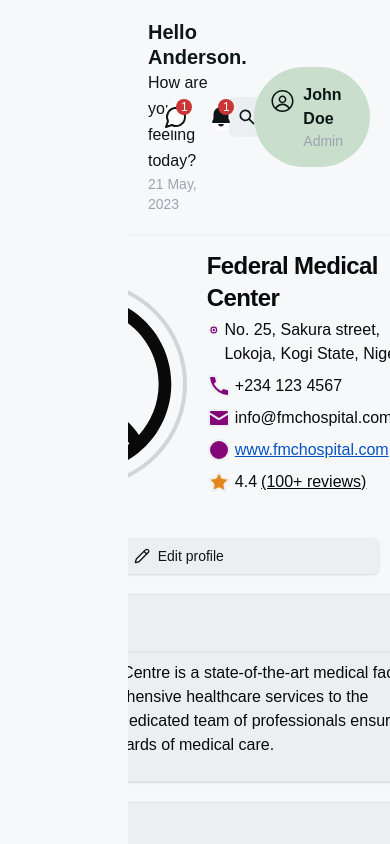
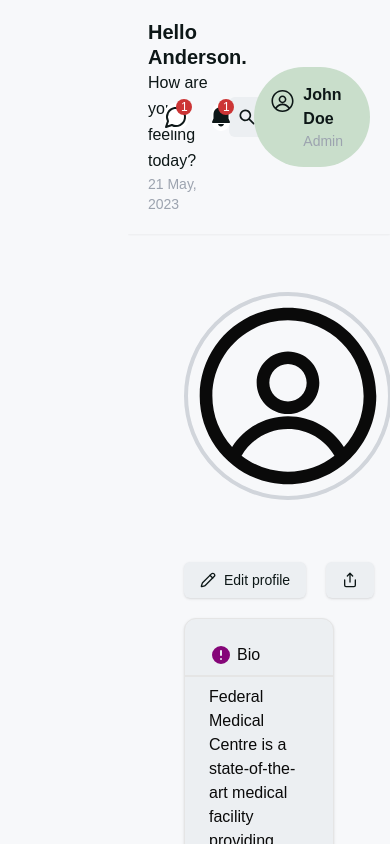
Before and after one commit to MyMedHub-Project/hub-web, a Next.js app: page /dashboard/institution/profile in a window 390 px wide. Shown: the top 844 px of the page. Built offline with nearby package versions, Linux system fonts and the light colour scheme.

Commit message:
update: ui

```diff
--- a/src/app/dashboard/institution/page.tsx
+++ b/src/app/dashboard/institution/page.tsx
@@ -6,7 +6,7 @@ import React from "react";
 
 const HospitalPage = () => {
 	return (
-		<div className="p-4 flex gap-4 flex-col md:flex-row">
+		<div className="p-4 flex gap-4 flex-col lg:flex-row">
 			<div className="w-full lg:w-2/3 px-5 space-y-7">
 				{/* ACTION CARDS */}
 				<HeroCards />
--- a/src/app/dashboard/institution/profile/page.tsx
+++ b/src/app/dashboard/institution/profile/page.tsx
@@ -9,14 +9,14 @@ import Note from "./schedule/note";
 
 const ProfilePage = () => {
 	return (
-		<div className="w-full px-10 flex justify-center gap-x-10">
-			<div className="flex-1 space-y-5">
+		<div className="w-full px-10 flex flex-col lg:flex-row justify-center gap-x-10">
+			<div className="flex-1 lg:w-2/3 space-y-5">
 				<About />
 				<Edit />
 				<Bio />
 				<Services />
 			</div>
-			<div className="w-[35%] h-full py-5 px-3 space-y-5 border border-hubGrey rounded-xl">
+			<div className="lg:w-1/3 h-full py-5 px-3 space-y-5 border border-hubGrey rounded-xl">
 				<Card className="bg-transparent shadow-none border-t-0 border-x-0 border-b-2 rounded-none border-hubGrey space-y-2">
 					<CardTitle className="text-xl">
 						Set Your Appointment Availability
```
